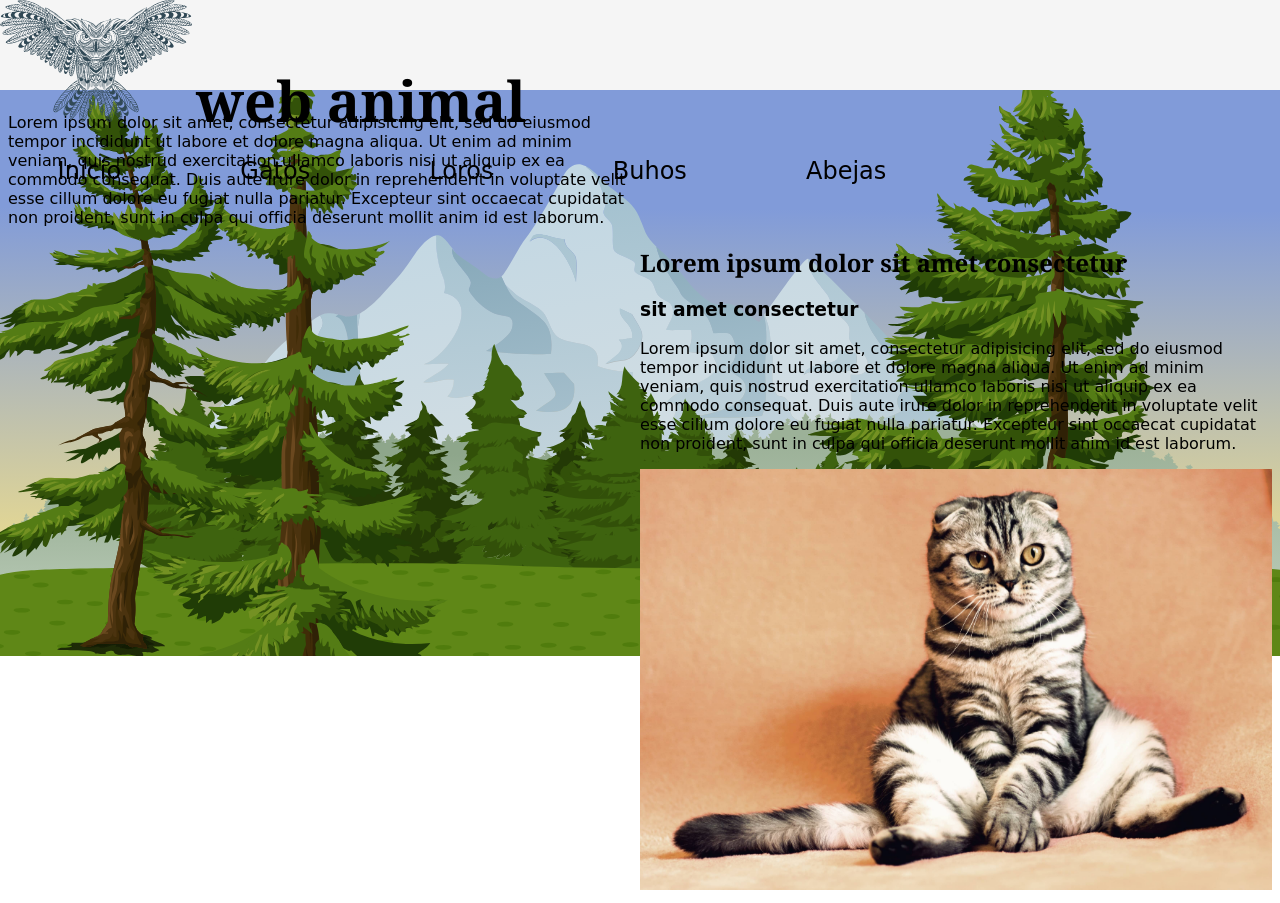
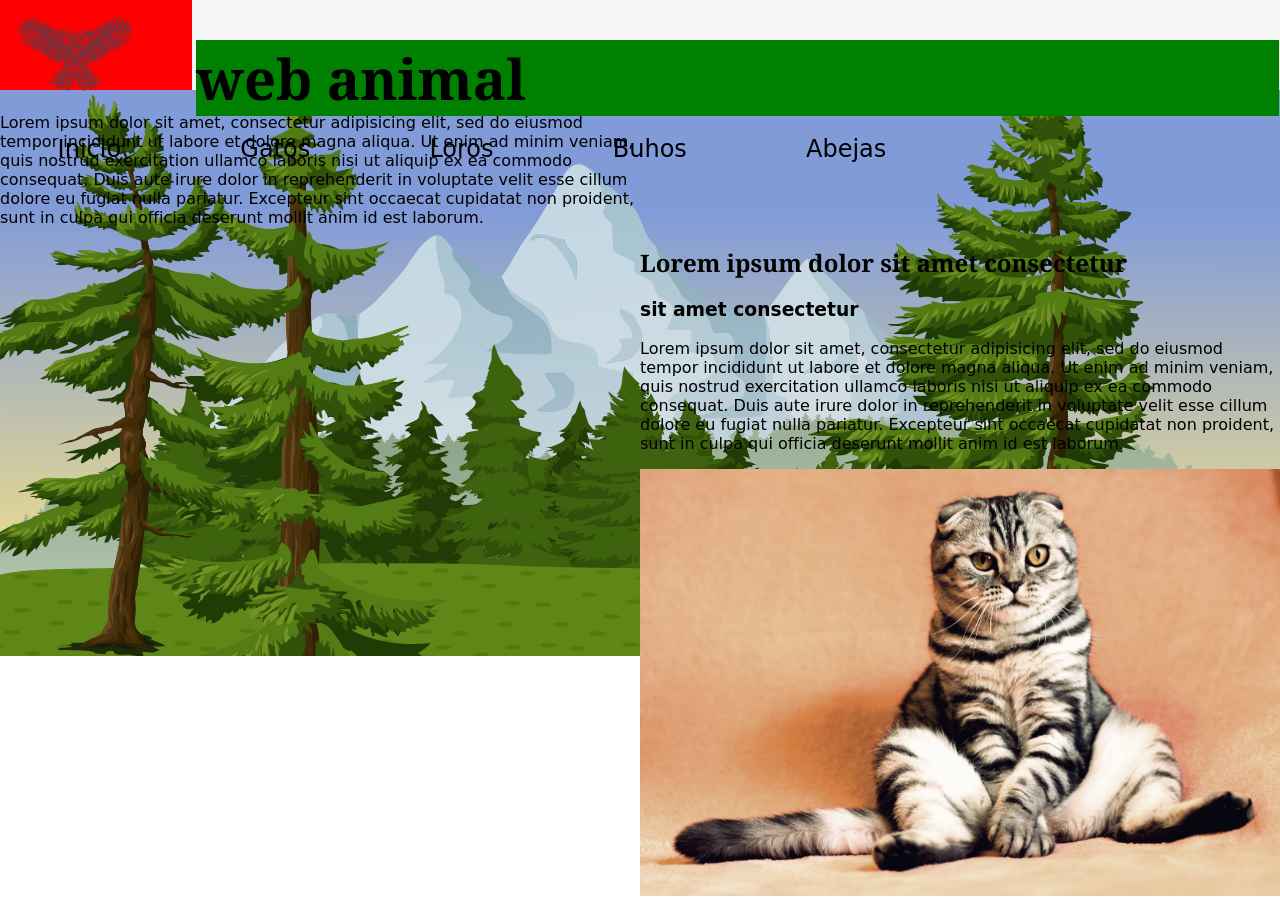
Before and after one commit to MarecoAJ/webAnimal, a plain HTML site: page index.html in a window 1280 px wide. Shown: the top 903 px of the page. Drawn offline with Linux system fonts and the light colour scheme; a web font is replaced by a local one.

Commit message:
trabajos en header

```diff
--- a/recursos/estilos/estilos.css
+++ b/recursos/estilos/estilos.css
@@ -3,10 +3,15 @@ body{
   background-repeat: repeat-x;
   background-position: left top;
   background-attachment: fixed;
+  padding: 0px;
+  margin: 0px;
 }
 #tituloWeb{
   display: inline;
   font-size: 350%;
+  height: 100%;
+  padding: 0px;
+  margin: 0px;
 }
 h3, a, p{
     font-family:'Luxurious Roman', cursive;
@@ -60,22 +65,32 @@ footer {
 .divLogoWeb{
   display: inline-block;
   width: 15%;
+  height: 100%;
   margin: 0%;
   padding: 0%;
+  background-color: red;
+
 }
-figure{
+ figure{
   margin: 0%;
-  padding: 0%;
-}
+  padding: 0%;}
+
+.logoWeb{
+height: 90%;
+width: auto;
+padding: 5%;}
+
 .divTituloWeb{
   display: inline-block;
   margin: 0%;
   padding: 0%;
   width: 84.6%;
+  background-color: green;
+
 }
 .principalHeaderBlog{
-  margin: 0%;
-  padding: 0%;
+  margin: 0px;
+  padding: 0px;
   width: 100%;
   height: 90px;
   top: 0px;
```
Also changed, not shown: index.html (+1 -1 lines).
